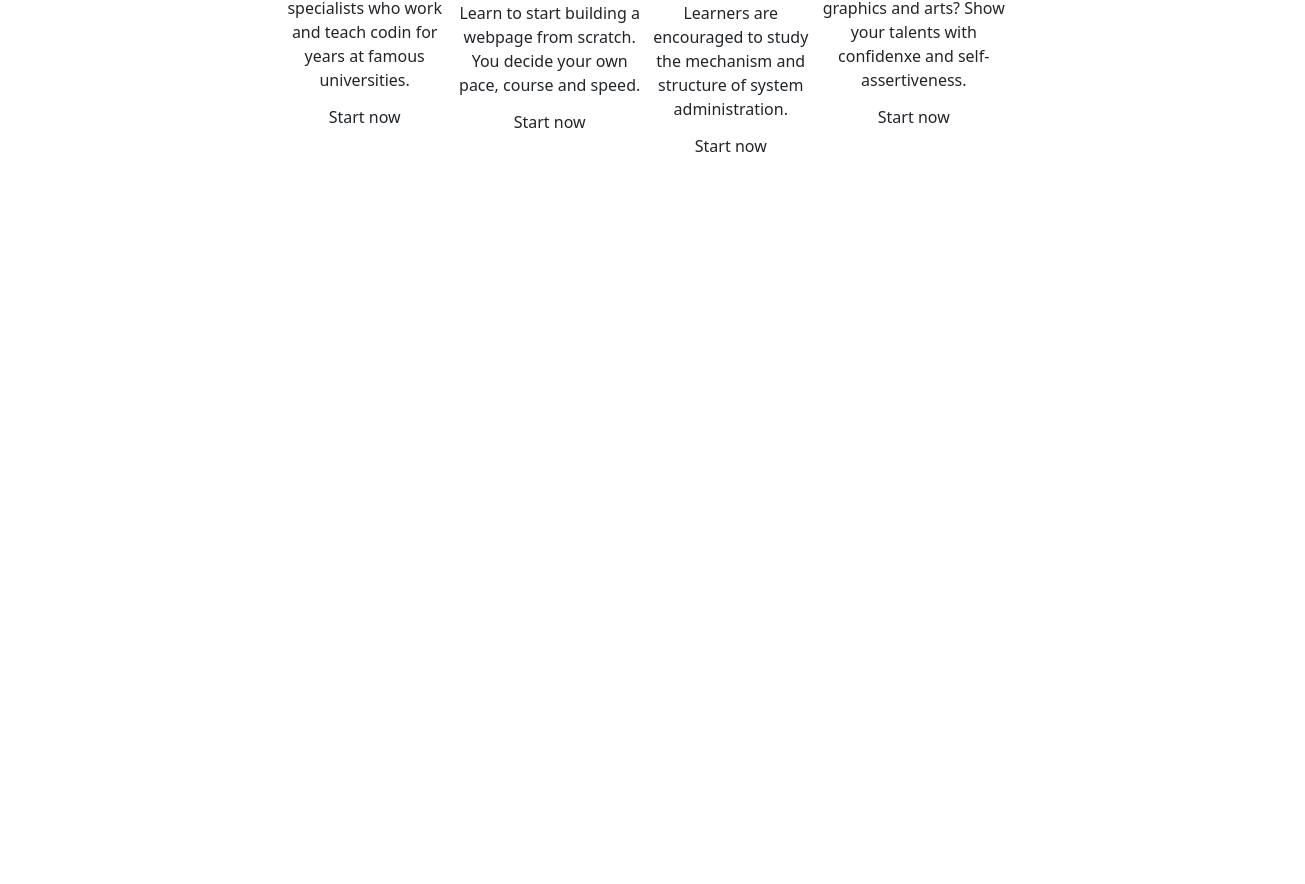
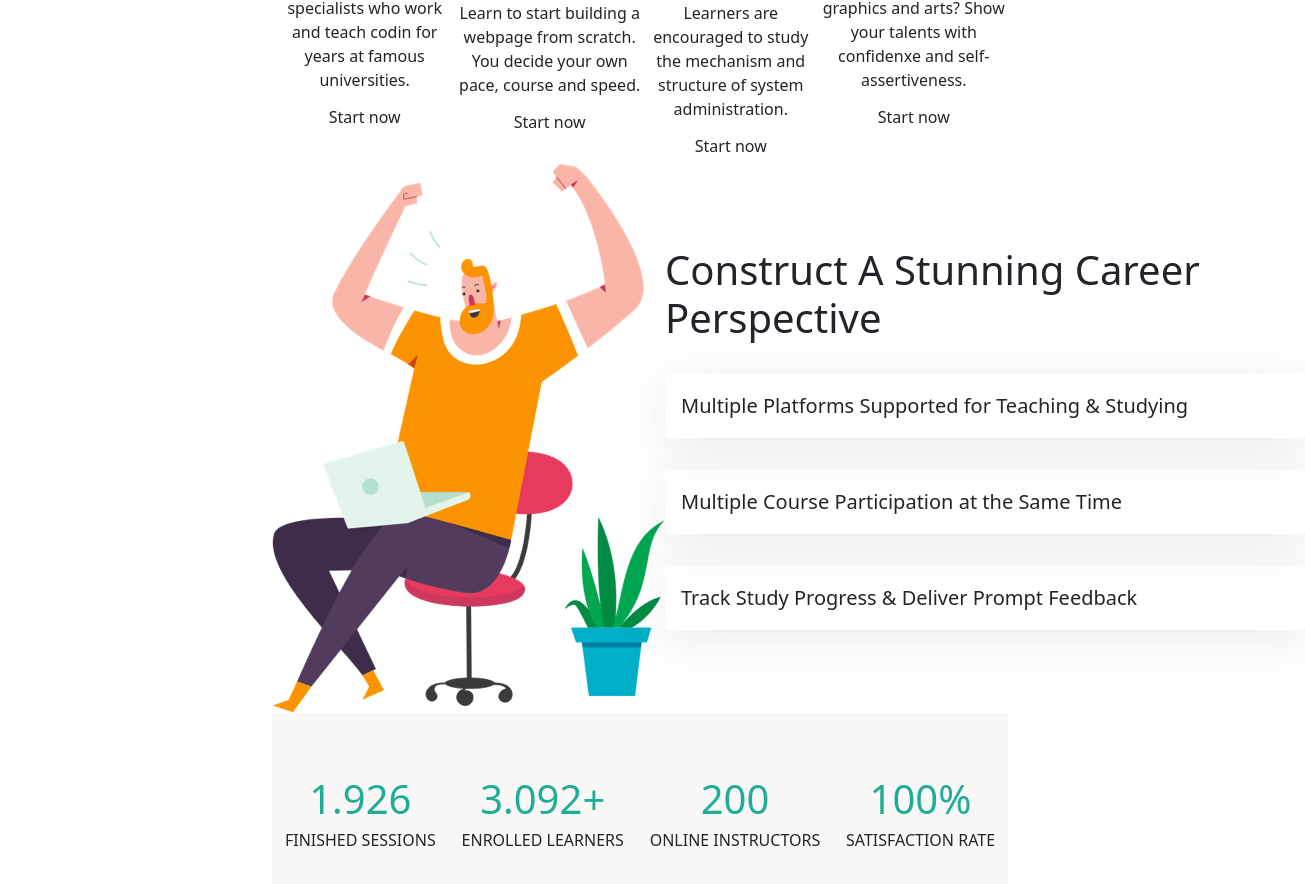
Before and after one commit to adricosmicfox/proj-html-vuejs, a Vue app: page / in a window 1280 px wide. Shown: the part 1138-2022 px from the top of the page, 1305 px wide, since content can reach past the window. Before the commit the page ends 1302 px from the top, so only its background shows below. Built offline with nearby package versions, Linux system fonts and the light colour scheme.

Commit message:
added content to builddreamcomponent

```diff
--- a/src/components/BuildDreamComponent.vue
+++ b/src/components/BuildDreamComponent.vue
@@ -34,10 +34,51 @@
       <p>Have a passion for graphics and arts? Show your talents with confidenxe and self-assertiveness.</p>
       <h6>Start now</h6>
       </div>
-
-
     </div>
 
+    <div class="d-flex justify-content-around align-items-center">
+      <div>
+        <img src="../assets/about-us-03-image-01.png" alt="">
+      </div>
+
+      <div class="">
+        <h1>Construct A Stunning Career Perspective</h1>
+
+        <div class="am-foldable-box d-flex align-items-center">
+          <h5>Multiple Platforms Supported for Teaching & Studying</h5>
+        </div>
+
+        <div class="am-foldable-box d-flex align-items-center">
+          <h5>Multiple Course Participation at the Same Time</h5>
+        </div>
+
+        <div class="am-foldable-box d-flex align-items-center">
+          <h5>Track Study Progress & Deliver Prompt Feedback</h5>
+        </div>
+      </div>
+    </div>
+
+    <div class="am-numbers-box d-flex justify-content-around align-items-center">
+      <div>
+        <h1>1.926</h1>
+        <h6>FINISHED SESSIONS</h6>
+      </div>
+
+      <div>
+        <h1>3.092+</h1>
+        <h6>ENROLLED LEARNERS</h6>
+      </div>
+
+      <div>
+        <h1>200</h1>
+        <h6>ONLINE INSTRUCTORS</h6>
+      </div>
+
+      <div>
+        <h1>100%</h1>
+        <h6>SATISFACTION RATE</h6>
+      </div>
+    </div>
   </section>
 </template>
 
@@ -58,8 +99,30 @@ section{
     padding-right: 17rem;
 }
 
-.am-small-box{
+.am-foldable-box{
+  margin-top: 2rem;
+  width: 40rem;
+  height: 4rem;
+  border-radius: 4px;
+  box-shadow: rgba(61, 60, 60, 0.1) 0px 10px 50px;
 
+  h5{
+    margin-left: 1rem;
+    margin-bottom: 0;
+  }
+ }
+
+ .am-numbers-box{
+  background-color: #FAF8F6;
+  height: 13rem;
+
+  div{
+    text-align: center;
+
+    h1{
+     color: #20AD96;
+    }
+  }
 }
 
 
--- a/src/components/JumbotronComponent.vue
+++ b/src/components/JumbotronComponent.vue
@@ -1,5 +1,5 @@
 <template>
-    <section class="am-jumbotron d-flex">
+    <section class="am-jumbotron d-flex justify-content-around align-items-center">
 
         <div>
             <h1>Complete Your Dreams in JavaS Programming</h1>
```
Lines whose indentation alone changed are shown as unchanged.
